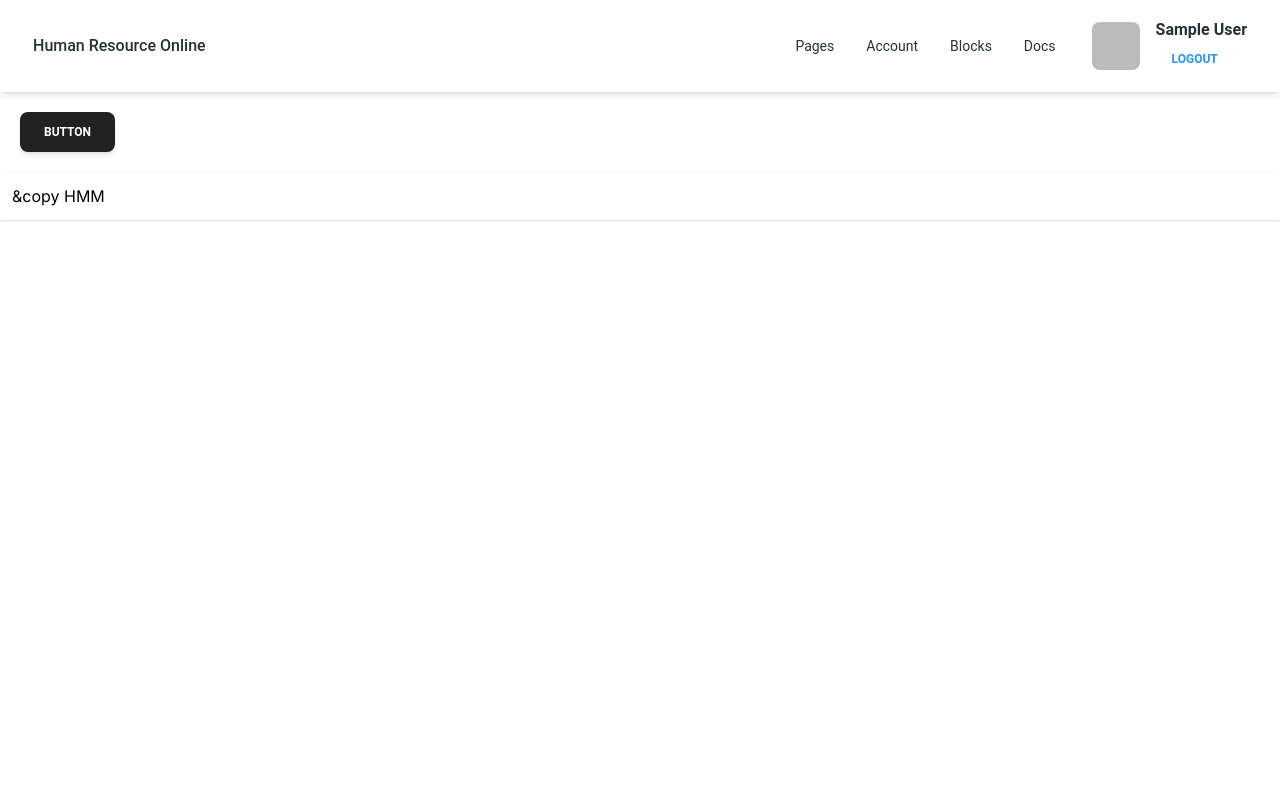
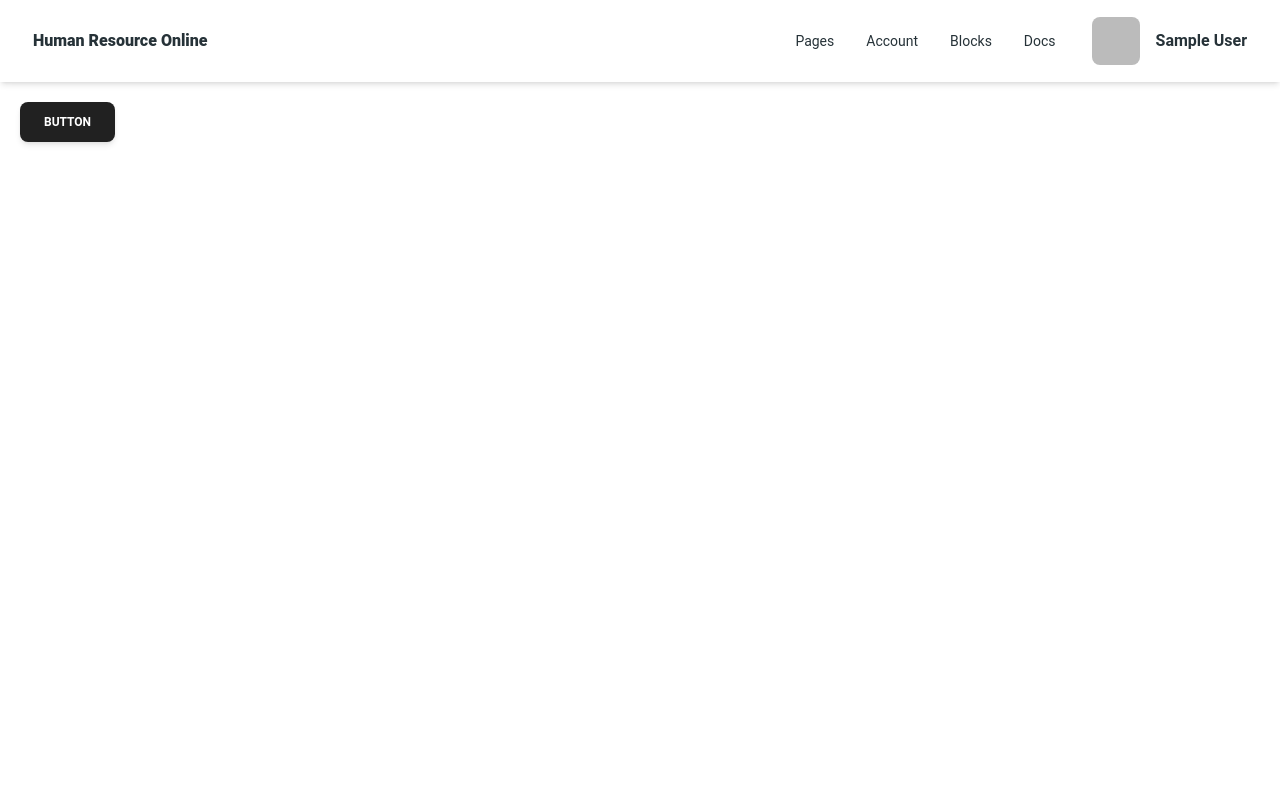
Before and after one commit to masihgh/cards-against-humanity-game-firebase, a Next.js app: page / in a window 1280 px wide. Shown: the top 800 px of the page. Built offline with nearby package versions, Linux system fonts and the light colour scheme; no server answers; sample sign-in values are in the browser's storage.

Commit message:
Create Better View and PRofile Page

```diff
--- a/src/app/page.js
+++ b/src/app/page.js
@@ -8,7 +8,7 @@ export default function Home() {
     const {currentUser} = useAuth()
     console.log(currentUser);
     return (
-        <main className="container px-5">
+        <main className="container px-5 min-h-screen">
             <Button>Button</Button>
         </main>
     );
--- a/src/app/profile/page.js
+++ b/src/app/profile/page.js
@@ -6,7 +6,7 @@ import React from 'react'
 
 const Profile = () => {
 
-    const { currentUser } = useAuth()
+    const { currentUser,signOut } = useAuth()
     return (
         <section className={"mt-20 flex flex-row justify-center"}>
             <Card className="w-96">
@@ -23,7 +23,7 @@ const Profile = () => {
                     <h1></h1>
                 </CardBody>
                 <CardFooter className="pt-0 gap-3 grid">
-                    <Button color='red'>Logout</Button>
+                    <Button onClick={()=>{signOut()}} color='red'>Logout</Button>
                 </CardFooter>
             </Card>
         </section>
--- a/src/components/AppFooter.js
+++ b/src/components/AppFooter.js
@@ -1,11 +1,13 @@
 import React from 'react';
-import {Card, CardBody, Typography} from "@material-tailwind/react";
+import { Card, CardBody, Typography } from "@material-tailwind/react";
 import config from "@/config";
 
 const AppFooter = () => {
     return (
-        <footer className={'bg-white mt-5 shadow p-3'}>
-            &copy HMM
+        <footer className={'bg-black text-white mt-5 shadow p-3 flex flex-col align-middle items-center gap-2 justify-center'}>
+            <div>
+                <Typography className='text-sm font-extrabold'>{config.Version}</Typography>
+            </div>
         </footer>
     );
 };
--- a/src/components/AppNavbar.js
+++ b/src/components/AppNavbar.js
@@ -2,14 +2,15 @@
 import React from "react";
 import {
     Navbar,
-    MobileNav,
     Typography,
     Button,
     IconButton,
     Card,
+    Collapse,
 } from "@material-tailwind/react";
 import config from "@/config";
 import UserNav from "./User/UserNav";
+import Link from "next/link";
 
 export default function AppNavbar() {
     const [openNav, setOpenNav] = React.useState(false);
@@ -69,13 +70,15 @@ export default function AppNavbar() {
     return (
         <Navbar className="sticky top-0 z-10 h-max max-w-full rounded-none px-4 py-2 lg:px-8 lg:py-4 mb-5">
             <div className="flex items-center justify-between text-blue-gray-900">
+                <Link href={'/'}>
                 <Typography
                     as="a"
                     href="#"
-                    className="mr-4 cursor-pointer py-1.5 font-medium"
+                    className="mr-4 cursor-pointer py-1.5 font-extrabold"
                 >
                     {config.AppName}
                 </Typography>
+                </Link>
                 <div className="flex items-center gap-4">
                     <div className="mr-4 hidden lg:block">{navList}</div>
                     <div className="flex items-center gap-x-1">
@@ -120,12 +123,12 @@ export default function AppNavbar() {
                     </IconButton>
                 </div>
             </div>
-            <MobileNav open={openNav}>
+            <Collapse open={openNav}>
                 {navList}
                 <div className="flex items-center gap-x-1">
                     <UserNav/>
                 </div>
-            </MobileNav>
+            </Collapse>
         </Navbar>
 
     );
--- a/src/components/User/UserNav.js
+++ b/src/components/User/UserNav.js
@@ -16,13 +16,14 @@ export default function UserNav() {
         </Link>
       </Guest>
       <Auth>
-        <div className="flex flex-row items-center gap-4">
-          <Avatar src={currentUser?.photoURL} alt="avatar" variant="rounded" />
-          <div>
-            <Typography variant="h6">{currentUser?.displayName}</Typography>
-            <Button size='sm' variant='text' color='blue'>Logout</Button>
+        <Link href="/profile">
+          <div className="flex flex-row items-center gap-4">
+            <Avatar src={currentUser?.photoURL} alt="avatar" variant="rounded" />
+            <div>
+              <Typography variant="h6">{currentUser?.displayName}</Typography>
+            </div>
           </div>
-        </div>
+        </Link>
       </Auth>
     </div>
   )
--- a/src/config.js
+++ b/src/config.js
@@ -1,4 +1,6 @@
 const config = {
-    "AppName" : 'Human Resource Online'
+    "AppName" : 'Human Resource Online',
+    "Version" : '0.0.1 Beta',
+    "CopyRight" : 'all right resevd'
 }
 export default config
```
